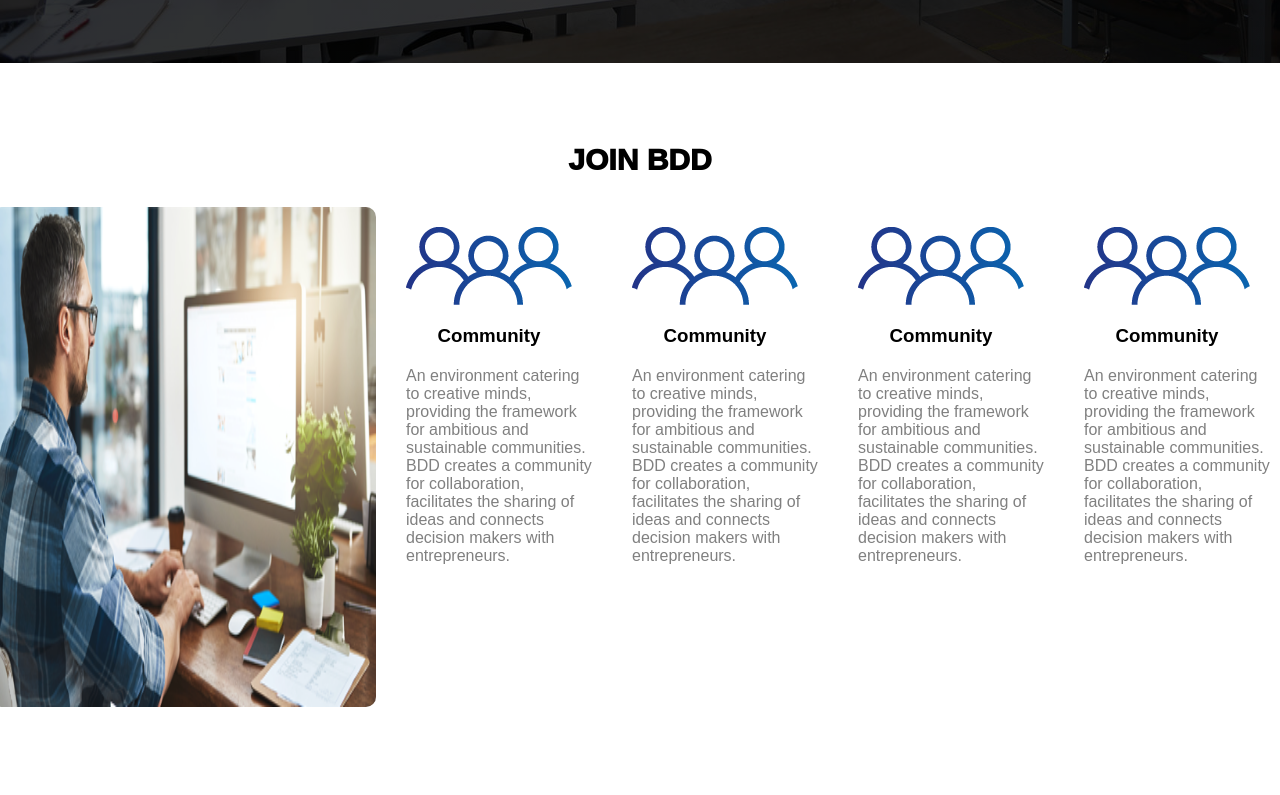
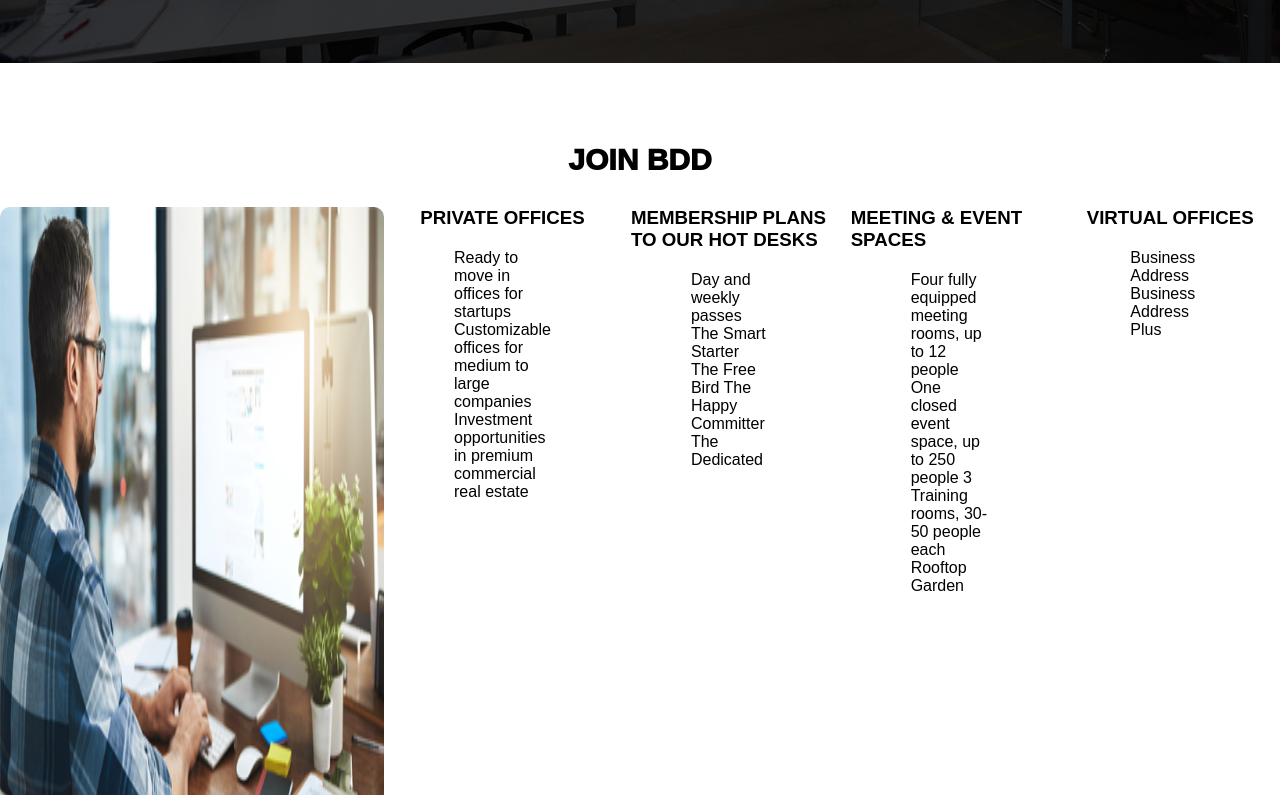
Before and after one commit to Abed001/bdd-clone-frontend-website, a plain HTML site: page index.html in a window 1280 px wide. Shown: the part 2337-3132 px from the top of the page. Drawn offline with Linux system fonts and the light colour scheme.

Commit message:
adjusting parageapg inside join section

```diff
--- a/index.html
+++ b/index.html
@@ -132,76 +132,54 @@
 
             <div class="join-center-cards">
 
-                <img  class="join-img" src="./BDD-assets/office.png" height="500px">
+                <img  class="join-img" src="./BDD-assets/office.png">
 
               <div class="join-card">
-                <div class="card-img">
-                  <img src="./BDD-assets/1.png" alt="community"></div>
                 <div class="card-heading">
-                  <h3>Community</h3></div>
-                <div class="card-para"><p>
-                    An environment
-                    catering to creative
-                      minds, providing the framework
-                      for ambitious and sustainable
-                        communities. BDD creates a community
-                        for collaboration, facilitates
-                        the sharing of ideas and connects
-                          decision makers with entrepreneurs.
+                  <h3>PRIVATE OFFICES</h3></div>
+                <div class="join-card-para"><p>
+                  Ready to move in offices for startups
+                  Customizable offices for medium to large companies
+                  Investment opportunities in premium commercial real estate
+
                   </p></div>
                     </div>
                     <div class="join-card">
-                      <div class="card-img">
-                        <img src="./BDD-assets/1.png" alt="community"></div>
+
                       <div class="card-heading">
-                        <h3>Community</h3></div>
-                      <div class="card-para"><p>
-                          An environment
-                          catering to creative
-                            minds, providing the framework
-                            for ambitious and sustainable
-                              communities. BDD creates a community
-                              for collaboration, facilitates
-                              the sharing of ideas and connects
-                                decision makers with entrepreneurs.
+                        <h3>MEMBERSHIP PLANS TO OUR HOT DESKS</h3></div>
+                      <div class="join-card-para"><p>
+                        Day and weekly passes
+                        The Smart Starter
+                        The Free Bird
+                        The Happy Committer
+                        The Dedicated
                         </p></div>
                           </div>
 
 
                           <div class="join-card">
-                            <div class="card-img">
-                              <img src="./BDD-assets/1.png" alt="community"></div>
+
                             <div class="card-heading">
-                              <h3>Community</h3></div>
-                            <div class="card-para"><p>
-                                An environment
-                                catering to creative
-                                  minds, providing the framework
-                                  for ambitious and sustainable
-                                    communities. BDD creates a community
-                                    for collaboration, facilitates
-                                    the sharing of ideas and connects
-                                      decision makers with entrepreneurs.
+                              <h3>MEETING & EVENT SPACES</h3></div>
+                            <div class="join-card-para"><p>
+                              Four fully equipped meeting rooms, up to 12 people
+                              One closed event space, up to 250 people
+                              3 Training rooms, 30-50 people each
+                              Rooftop
+                              Garden
                               </p></div>
                                 </div>
 
                                 <div class="join-card">
-                                  <div class="card-img">
-                                    <img src="./BDD-assets/1.png" alt="community"></div>
+
                                   <div class="card-heading">
-                                    <h3>Community</h3></div>
-                                  <div class="card-para"><p>
-                                      An environment
-                                      catering to creative
-                                        minds, providing the framework
-                                        for ambitious and sustainable
-                                          communities. BDD creates a community
-                                          for collaboration, facilitates
-                                          the sharing of ideas and connects
-                                            decision makers with entrepreneurs.
+                                    <h3>VIRTUAL OFFICES</h3></div>
+                                  <div class="join-card-para"><p>
+                                    Business Address
+                                    Business Address Plus
                                     </p></div>
                                       </div>
-
 
 
 
--- a/style.css
+++ b/style.css
@@ -159,6 +159,16 @@ padding-top: 10vh;}
 .join-card:hover{
     background-color: lightgrey;
 }
+.join-card-para{
+    padding: 0 60px;
+
+
+}
+.card-para{
+    text-align: center;
+   width: 30%;
+}
+
     .logo{
         margin:10px 80px;
 
```
